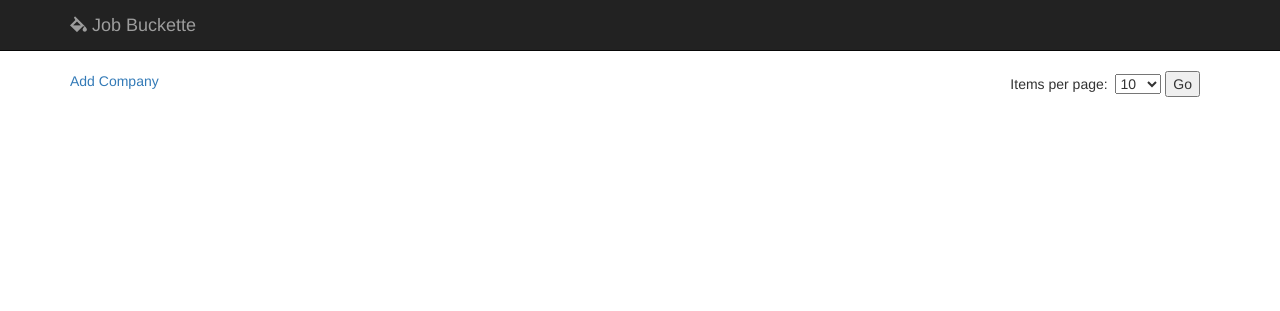
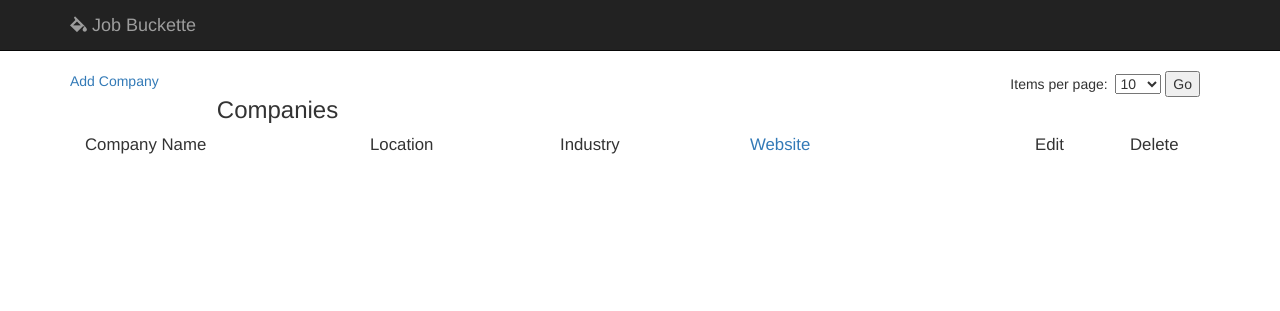
Before and after one commit to josianed/jobbuckette, a Flask app: page / in a window 1280 px wide. Shown: the top 311 px of the page. Run offline with Flask 2, Linux system fonts and the light colour scheme; data that the repository does not hold is empty; some libraries are stand-ins or nearby versions; some web fonts are replaced.

Commit message:
Fix routing issue for positions

```diff
--- a/jobbuckette/static/css/main.css
+++ b/jobbuckette/static/css/main.css
@@ -31,6 +31,17 @@ div.metadata {
   margin-bottom: 10px;
 }
 
+.company-header {
+  margin-top: -10px;
+  text-align: center;
+  margin-left: 50px;
+}
+
+.company-rows {
+  margin-bottom: 50px;
+  font-size: 1.2em;
+}
+
 .add-position {
   float:left;
   margin-bottom: 5px;
--- a/jobbuckette/templates/companies.html
+++ b/jobbuckette/templates/companies.html
@@ -21,8 +21,9 @@
 </div>
 {% endblock %}
 
-<h1>Companies</h1>
-<div class="row companies">
+{% block content %}
+<h3 class="company-header">Companies</h3>
+<div class="company-rows">
     <div class="col-md-3 company">
         Company Name
       </div>
@@ -45,9 +46,6 @@
       </div>
 </div>
 
-
-{% block content %}
-
 {% for company in companies %}
 {{ macros.render_company(company) }}
 {% endfor %}
@@ -65,5 +63,4 @@
     {% endif %}
 </ul>
 
-
 {% endblock %}
--- a/jobbuckette/templates/macros.html
+++ b/jobbuckette/templates/macros.html
@@ -31,7 +31,7 @@
 
 {% macro render_position(position) %}
 <div class="row positions">
-  <div class="col-md-2 company">
+  <div class="col-md-2 position">
     {{ position.date_added | dateformat("%d/%m/%y") }}
   </div>
     <div class="col-md-2 position">
@@ -39,20 +39,20 @@
               {{ position.position_name | markdown }}
             </a>
       </div>
-      <div class="col-md-2 company">
+      <div class="col-md-2 position">
         {{ position.date_due | dateformat("%d/%m/%y") }}
       </div>
-      <div class="col-md-4 company">
+      <div class="col-md-4 position">
         <a>
           {{ position.link_to_website | markdown }}
         </a>
       </div>
-      <div class="col-md-1 company">
+      <div class="col-md-1 position">
         <a class="edit" id="edit" href="/companies/{{ position.company_id }}/position/{{ position.id }}/edit">
           <span class="fa fa-pencil">&nbsp; &nbsp;</span>
         </a>
       </div>
-      <div class="col-md-1 company">
+      <div class="col-md-1 position">
         <a class="delete" id="delete" href="/companies/{{ position.company_id }}/position/{{ position.id }}/confirm-delete">
           <span class="fa fa-trash">&nbsp; &nbsp;</span>
         </a>
--- a/jobbuckette/views.py
+++ b/jobbuckette/views.py
@@ -82,15 +82,15 @@ def delete_company(coid):
 
 @app.route("/companies/<int:coid>/positions", methods=["GET"])
 def positions(coid):
-    company = session.query(Company).get(id)
-    positions = session.query(Position).filter(Position.company_id == id).all()
-    return render_template('positions.html', positions=positions)
+    company = session.query(Company).get(coid)
+    positions = session.query(Position).filter(Position.company_id == coid).all()
+    return render_template('positions.html', company=company, positions=positions, coid=coid)
 
 @app.route("/companies/<int:coid>/positions/add", methods=["GET"])
 def add_position_get(coid):
     company = session.query(Company).get(coid)
     position = session.query(Position).filter(Position.company_id == coid).all()
-    return render_template("add_position.html", company=company, position=position)
+    return render_template("add_position.html", company=company, position=position, coid=coid)
 
 @app.route("/companies/<int:coid>/positions/add", methods=["POST"])
 def add_position_post(coid):
@@ -104,21 +104,21 @@ def add_position_post(coid):
     session.commit()
     return redirect(url_for('positions', coid=coid))
 
-@app.route("/companies/<int:coid>/position/<int:posid>/edit")
+@app.route("/companies/<int:coid>/positions/<int:posid>/edit")
 def edit_position_get(coid, posid):
     pass
 
-@app.route("/companies/<int:coid>/position/<int:posid>/edit")
+@app.route("/companies/<int:coid>/positions/<int:posid>/edit")
 def edit_position_post(coid, posid):
     pass
 
-@app.route("/companies/<int:coid>/position/<int:posid>/confirm-delete", methods=["GET", "DELETE"])
+@app.route("/companies/<int:coid>/positions/<int:posid>/confirm-delete", methods=["GET"])
 def delete_position_get(coid, posid):
     company = session.query(Company).get(coid)
     position = session.query(Position).get(posid)
     return render_template("delete_position.html", position=position, company=company)
 
-@app.route("/companies/<int:coid>/position/<int:posid>/delete", methods=["POST", "DELETE"])
+@app.route("/companies/<int:coid>/positions/<int:posid>/delete", methods=["GET", "DELETE"])
 def delete_position(coid):
     company = session.query(Company).get(coid)
     position = session.query(Position).get(posid)
@@ -126,7 +126,7 @@ def delete_position(coid):
     session.commit()
     return redirect(url_for('positions', company=company, position=position))
 
-@app.route("/companies/<int:coid>/position/<int:posid>")
+@app.route("/companies/<int:coid>/positions/<int:posid>")
 def application(coid, posid):
     company = session.query(Company).get(coid)
     position = session.query(Position).get(posid)
```
Also changed, not shown: jobbuckette/templates/positions.html (+21 -1 lines).
